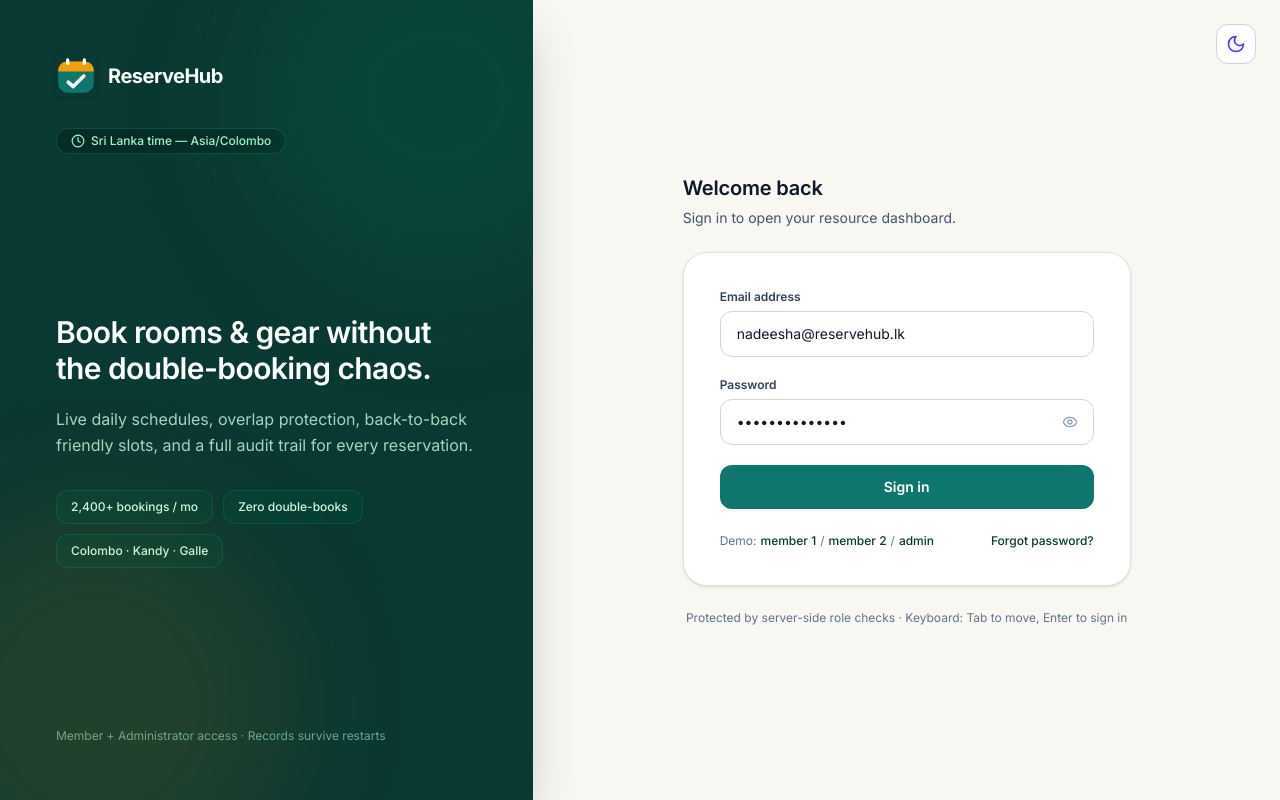
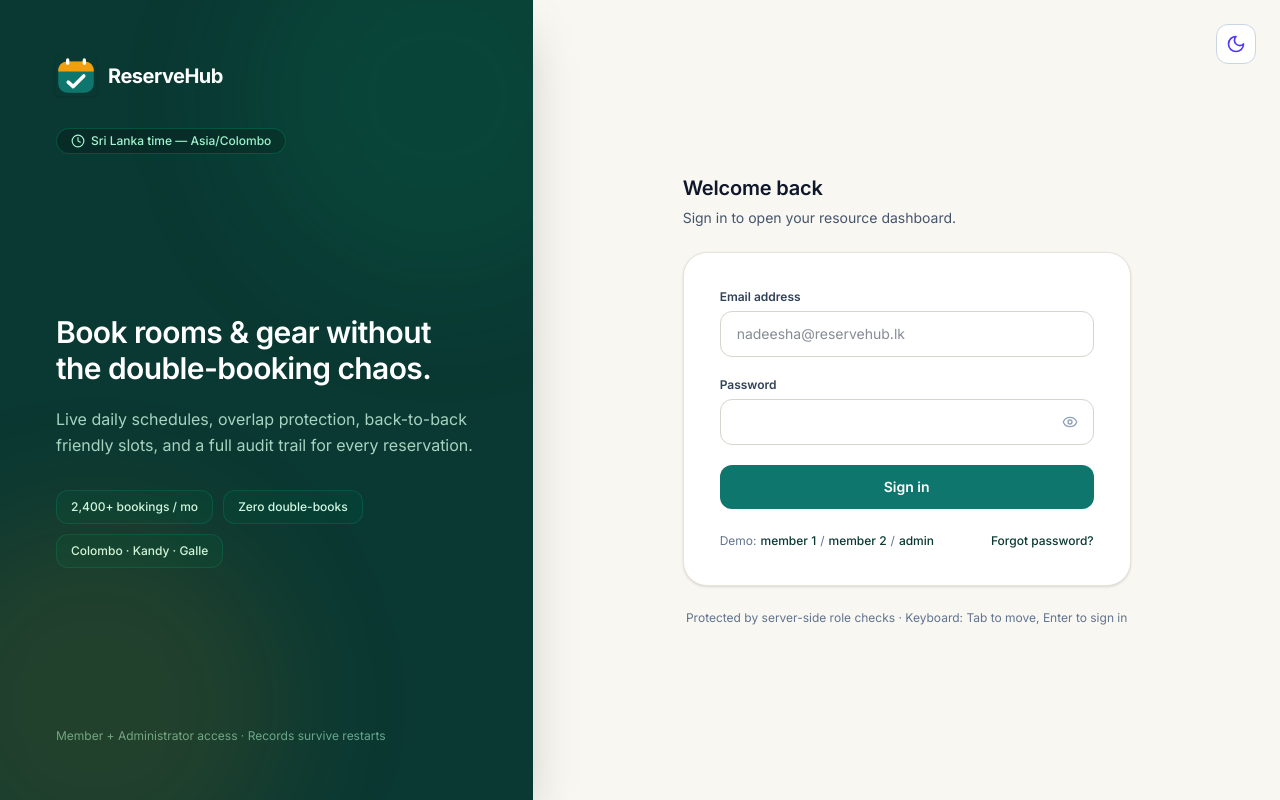
Before and after one commit to HimashaSawani/ReserveHub, a Next.js app: page /login in a window 1280 px wide. Built offline with nearby package versions, Linux system fonts and the light colour scheme; no server answers.

Commit message:
Docs & Security: embed ER diagram directly into README and remove docs directory

```diff
--- a/src/app/login/login-form.tsx
+++ b/src/app/login/login-form.tsx
@@ -5,8 +5,8 @@ import { signIn } from "next-auth/react";
 import { Eye, EyeOff, Loader2, AlertCircle } from "lucide-react";
 
 export default function LoginForm() {
-  const [email, setEmail] = useState("nadeesha@reservehub.lk");
-  const [password, setPassword] = useState("ReserveHub123!");
+  const [email, setEmail] = useState("");
+  const [password, setPassword] = useState("");
   const [showPassword, setShowPassword] = useState(false);
   const [error, setError] = useState("");
   const [pending, setPending] = useState(false);
@@ -143,7 +143,7 @@ export default function LoginForm() {
         </div>
         <button
           type="button"
-          onClick={() => alert("Password for demo accounts is ReserveHub123!")}
+          onClick={() => alert("Refer to README.md for local demo credentials or use the quick-fill buttons above.")}
           className="text-[#0a3832] dark:text-emerald-400 font-medium hover:underline"
         >
           Forgot password?
```
Also changed, not shown: 2 other files (tests, documents, lock files or other folders).
